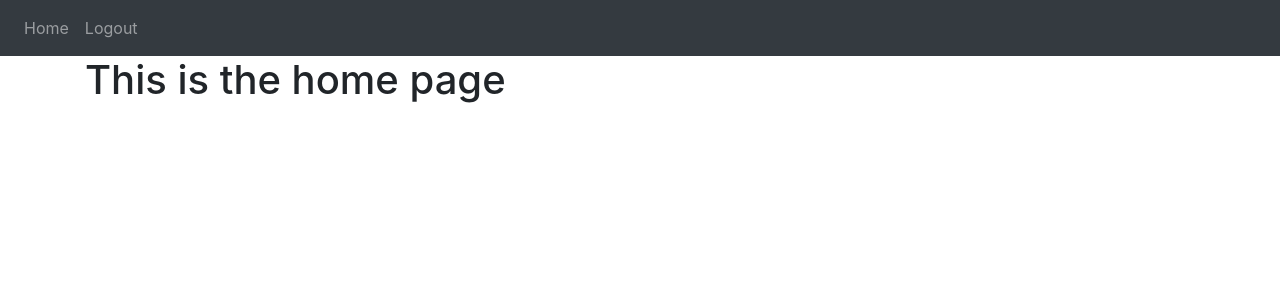
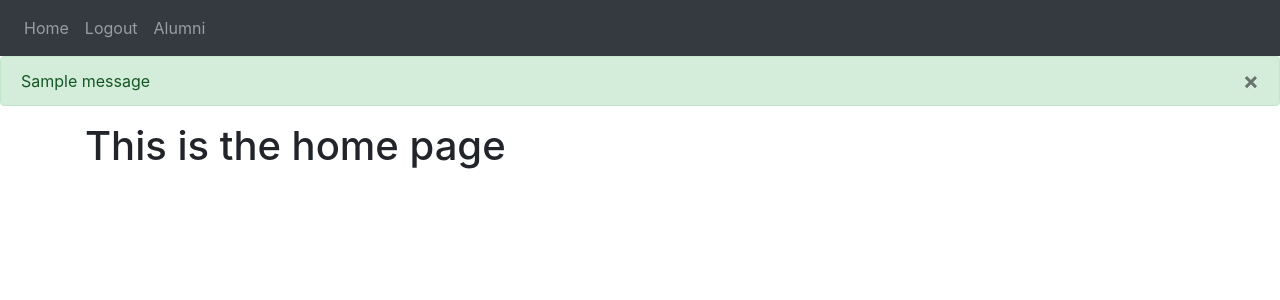
Before and after one commit to nigelkaganzi/IS-Capstone-Group-9, a Flask app: page / in a window 1280 px wide. Shown: the top 300 px of the page. Run offline with Flask 3, Linux system fonts and the light colour scheme; a user stored in the database is signed in; tables that the repository leaves empty hold one stand-in row (values such as "Sample post"); one stand-in notice (Sample message) is shown; parts of the project's set-up code (start-up, migrations or seed data) failed here and were passed over; some libraries are stand-ins or nearby versions.

Commit message:
Login Page Finished!
Updated Login functions and page. Updated base.html to allow message flashing
Updated models.py user model to add get_id function
Updated auth.py and added debug print to login function
Updated init.py load_user function to fix some mistakes.

```diff
--- a/config.py
+++ b/config.py
@@ -1,5 +1,5 @@
 
 class Config:
     SECRET_KEY = 'ISCAPSTONEGROUP9'
-    SQLALCHEMY_DATABASE_URI = 'mysql+mysqlconnector://root:IamLegenD27!@localhost/capstoneproject'
+    SQLALCHEMY_DATABASE_URI = 'mysql+pymysql://root:IamLegenD27!@localhost/capstoneproject'
     SQLALCHEMY_TRACK_MODIFICATIONS = False
--- a/website/auth.py
+++ b/website/auth.py
@@ -13,13 +13,17 @@ def login():
 
         user = User.query.filter_by(UID=UID).first()
         if user:
-            if check_password_hash(user.password, password):
+            print("user found") # Debug print
+            if user.password == password:
+                print("Password correct") # Debug print
                 flash('Logged in successfully',category='success')
                 login_user(user, remember=True)
                 return redirect(url_for('views.home'))
             else:
+                print("Incorrect password")  # Debug print
                 flash('Incorrect password, try again', category='error')
         else:
+            print("user does not exist")  # Debug print
             flash('User does not exist.', category='error')
     return render_template("login.html", user=current_user)
 
--- a/website/models.py
+++ b/website/models.py
@@ -11,6 +11,8 @@ class User(db.Model, UserMixin):
     insertPriveledgeYN = db.Column(db.String(1))
     updatePriveledgeYN = db.Column(db.String(1))
     deletePriveledgeYN = db.Column(db.String(1))
+    def get_id(self):
+        return self.UID
 class Alumni(db.Model):
     __tablename__ = 'alumni'
     alumniID = db.Column(db.Integer, primary_key=True)
--- a/website/templates/base.html
+++ b/website/templates/base.html
@@ -17,12 +17,32 @@
                 {% if user.is_authenticated %}
                     <a class="nav-item nav-link" id="home" href="/">Home</a>
                     <a class="nav-item nav-link" id="logout" href="/logout">Logout</a>
+                    <a class="nav-item nav-link" id="alumni" href="/alumni">Alumni</a>
                 {% else %}
                     <a class="nav-item nav-link" id="login" href="/login">Login</a>
+
                 {% endif %}
             </div>
         </div>
     </nav>
+
+    {% with messages = get_flashed_messages(with_categories=true) %} {% if
+        messages %} {% for category, message in messages %} {% if category ==
+        'error' %}
+        <div class="alert alert-danger alter-dismissable fade show" role="alert">
+          {{ message }}
+          <button type="button" class="close" data-dismiss="alert">
+            <span aria-hidden="true">&times;</span>
+          </button>
+        </div>
+        {% else %}
+        <div class="alert alert-success alter-dismissable fade show" role="alert">
+          {{ message }}
+          <button type="button" class="close" data-dismiss="alert">
+            <span aria-hidden="true">&times;</span>
+          </button>
+        </div>
+        {% endif %} {% endfor %} {% endif %} {% endwith %}
 
     <div class="container">
         {% block content %}
--- a/website/views.py
+++ b/website/views.py
@@ -3,6 +3,10 @@ from flask_login import login_required, current_user
 views = Blueprint('views', __name__)
 
 @views.route('/')
-@login_required
+
 def home():
     return render_template("home.html", user=current_user)
+
+@views.route('/alumni')
+def alumni():
+    return render_template("alumni.html")
```
Also changed, not shown: website/__init__.py (+6 -2 lines).
